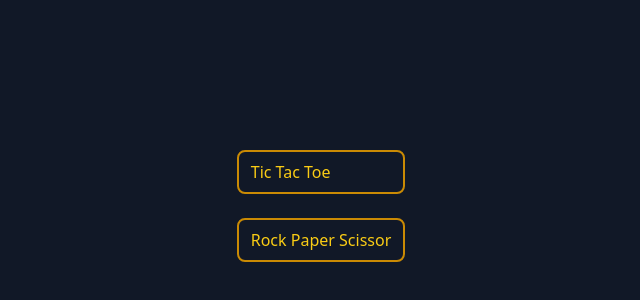
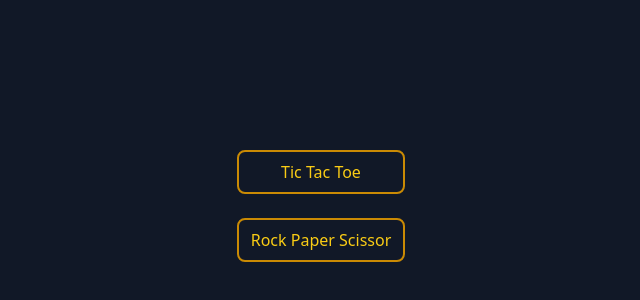
Before and after one commit to jacksonpais/web-games, a React (Vite) app: page / in a window 1280 px wide. Shown: the part 194-494 px from the top of the page, without its empty margins (319-959 px from the left). Built offline with nearby package versions, Linux system fonts and the light colour scheme.

Commit message:
home screen design

```diff
--- a/src/Home/home.tsx
+++ b/src/Home/home.tsx
@@ -1,20 +1,26 @@
-const Home = () =>{
-return (
-     <div className="bg-gray-900">
+const Home = () => {
+  return (
+    <div className="bg-gray-900">
       <div className="w-full h-screen">
         <div className="flex h-screen">
           <div className="m-auto flex flex-col gap-6">
-            <a href="/tic-tac-toe" className="border-2 border-yellow-600 rounded-lg px-3 py-2 text-yellow-400 cursor-pointer hover:bg-yellow-600 hover:text-yellow-200">
+            <a
+              href="/tic-tac-toe"
+              className="border-2 border-yellow-600 rounded-lg px-3 py-2 text-yellow-400 cursor-pointer hover:bg-yellow-600 hover:text-yellow-200 text-center"
+            >
               Tic Tac Toe
             </a>
 
-            <a href="/rock-paper-scissor" className="border-2 border-yellow-600 rounded-lg px-3 py-2 text-yellow-400 cursor-pointer hover:bg-yellow-600 hover:text-yellow-200">
+            <a
+              href="/rock-paper-scissor"
+              className="border-2 border-yellow-600 rounded-lg px-3 py-2 text-yellow-400 cursor-pointer hover:bg-yellow-600 hover:text-yellow-200 text-center"
+            >
               Rock Paper Scissor
             </a>
           </div>
         </div>
       </div>
     </div>
-)
-}
+  );
+};
 export default Home;
```
